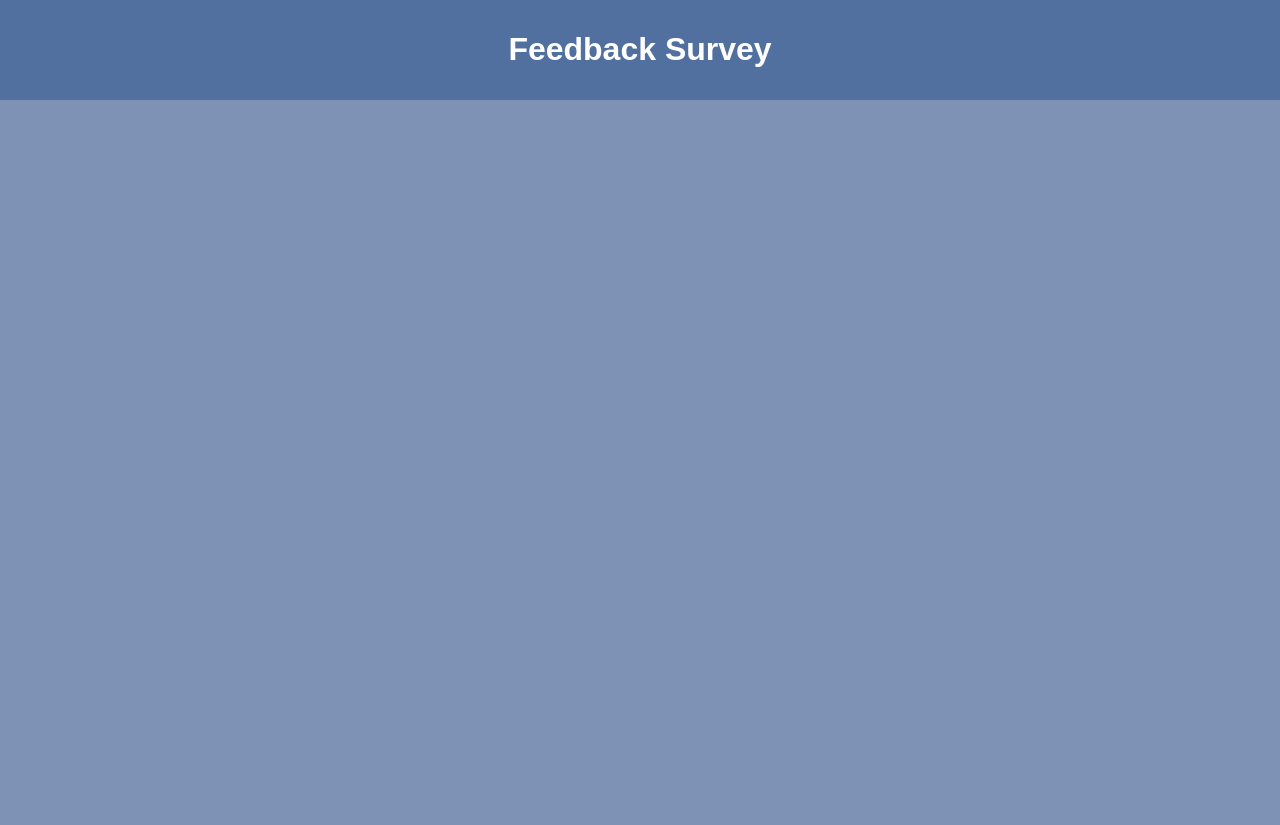
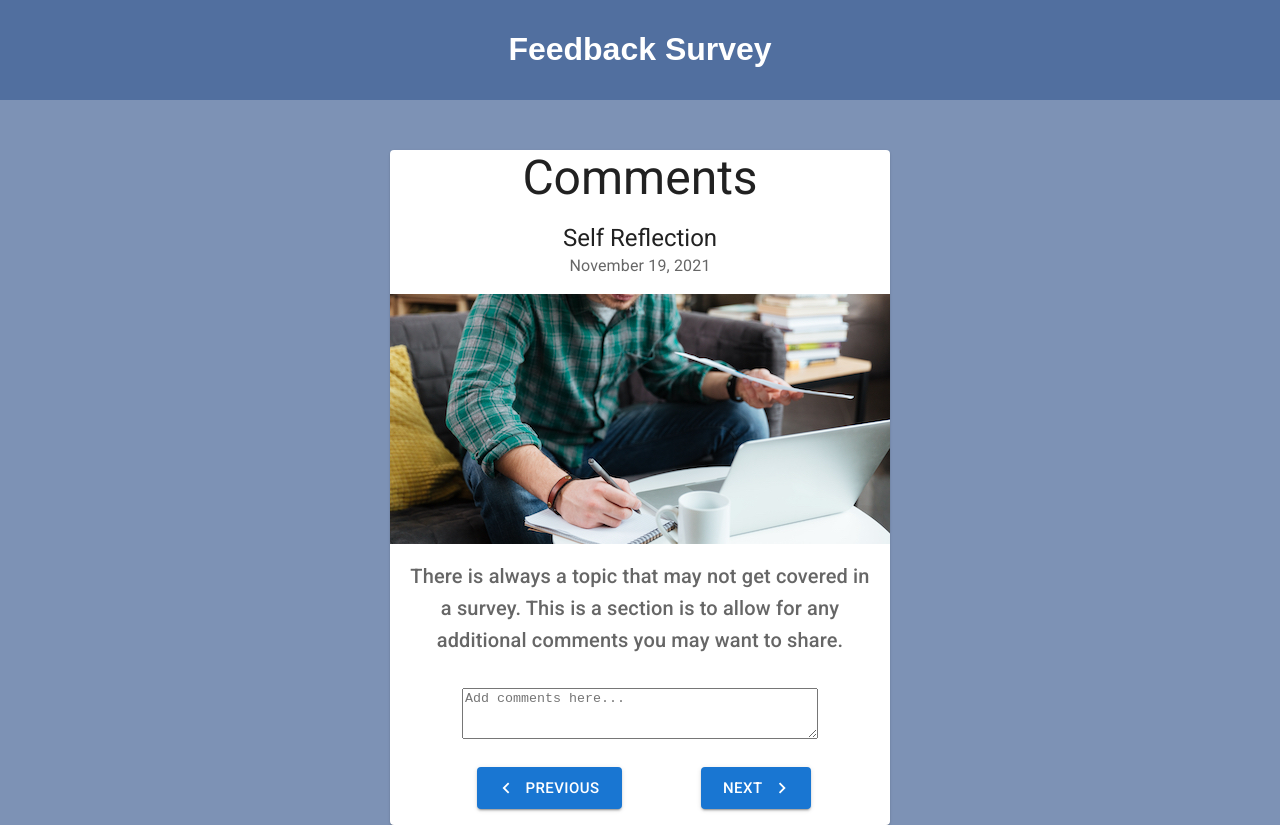
Before and after one commit to CSNatLUTHER/Tier2-Week11-WeekendChallenge-FeedbackLoop, a React (Create React App) app: page /comments in a window 1280 px wide. Before the commit this address had no page. Before the commit the page ends 800 px from the top, so only its background shows below. Built offline with nearby package versions, Linux system fonts and the light colour scheme.

Commit message:
comment box working

```diff
--- a/src/components/App/App.jsx
+++ b/src/components/App/App.jsx
@@ -3,7 +3,8 @@ import axios from 'axios';
 import './App.css';
 import Feelings_1 from '../Feelings_1/Feelings_1';
 import Content_2 from '../Content_2/Content_2';
-import Support_3 from '../Support_3/Support_3'
+import Support_3 from '../Support_3/Support_3';
+import Comments_4 from '../Comments_4/Comments_4';
 import { BrowserRouter } from 'react-router-dom';
 import { Routes } from 'react-router';
 import { Route } from 'react-router';
@@ -20,8 +21,8 @@ function App() {
             <Route path="/" element={<Feelings_1 />} ></Route>
             <Route path="/content" element={<Content_2 />} ></Route>
             <Route path="/support" element={<Support_3 />} ></Route>
-            {/* <Route path="/comments" element={<Comments_4 />} ></Route>
-            <Route path="/recap" element={<Recap_5 />} ></Route> */}
+            <Route path="/comments" element={<Comments_4 />} ></Route>
+            {/* <Route path="/recap" element={<Recap_5 />} ></Route> */}
           </Routes>
         </BrowserRouter>
     </div>
--- /dev/null
+++ b/src/components/Comments_4/Comments_4.css
@@ -0,0 +1,11 @@
+.comments{
+    display: flex;
+    flex-direction: row;
+    justify-content: space-around;
+}
+
+.buttonDiv {
+    display: flex;
+    flex-direction: row;
+    justify-content: space-evenly;
+}
--- a/src/components/Support_3/Support_3.jsx
+++ b/src/components/Comments_4/Comments_4.jsx
@@ -1,25 +1,22 @@
 import React from 'react';
-import './Support_3.css';
+import './Comments_4.css';
 import Card from '@mui/material/Card';
 import CardHeader from '@mui/material/CardHeader';
 import CardMedia from '@mui/material/CardMedia';
 import CardContent from '@mui/material/CardContent';
 import Typography from '@mui/material/Typography';
 import { Button} from '@mui/material';
-import image from './images/support.jpg';
+import image from './images/comments.jpg';
 import { Box } from '@mui/system';
 import NavigateNextSharpIcon from '@mui/icons-material/NavigateNextSharp';
 import NavigateBeforeSharpIcon from '@mui/icons-material/NavigateBeforeSharp';
-import InputLabel from '@mui/material/InputLabel';
-import MenuItem from '@mui/material/MenuItem';
-import FormControl from '@mui/material/FormControl';
-import Select from '@mui/material/Select';
+import { TextareaAutosize } from '@mui/base';
 import { useDispatch } from 'react-redux';
 import { Link } from 'react-router-dom';
 
 
 
-function Support_3() {
+function Comments_4() {
 
 
   const [value, setValue] = React.useState();
@@ -39,7 +36,7 @@ function Support_3() {
 
   const runNext = () => {
     dispatch({
-      type: 'UPDATE_SUPPORT',
+      type: 'UPDATE_COMMENTS',
       payload: value
     })
   };
@@ -49,10 +46,10 @@ function Support_3() {
   };
 
   return (
-    <div className="support">
+    <div className="comments">
       <Card sx={{ maxWidth: 500 }}>
         <Typography variant="h3" color="text.primary">
-            Support
+            Comments
         </Typography>
         <CardHeader
           title="Self Reflection"
@@ -66,28 +63,19 @@ function Support_3() {
         />
         <CardContent>
           <Typography variant="h6" color="text.secondary">
-            A successful program is dependent on a great support system. On a scale from 1 to 5, with 1 being poor and 5 being excellent, please tell us how well you feel supported at Prime.
+            There is always a topic that may not get covered in a survey.
+            This is a section is to allow for any additional comments you may want to share.
           </Typography>
         </CardContent>
-        <FormControl variant="standard" sx={{ml: 1, mb: 3, minWidth: 120 }}>
-        <InputLabel id="demo-simple-select-standard-label">Select Value</InputLabel>
-          <Select
-            labelId="value-select"
-            id="value-select"
-            value={value}
+        <CardContent>
+          <TextareaAutosize
+            aria-label="minimum height"
+            minRows={3}
+            placeholder="Add comments here..."
+            style={{ width: 350 }}
             onChange={handleChange}
-            label="Select Value"
-          >
-            <MenuItem value="">
-              <em>None</em>
-            </MenuItem>
-            <MenuItem value={1}>1</MenuItem>
-            <MenuItem value={2}>2</MenuItem>
-            <MenuItem value={3}>3</MenuItem>
-            <MenuItem value={4}>4</MenuItem>
-            <MenuItem value={5}>5</MenuItem>
-          </Select>
-        </FormControl>
+          />
+        </CardContent>
         <Box sx={{ mt: 1, ml: 1, mb: 2 }}>
           <div className="buttonDiv">
             <Link to="/content" style={{ color: 'inherit', textDecoration: 'inherit'}}>
@@ -108,4 +96,4 @@ function Support_3() {
   );
 }
 
-export default Support_3;
+export default Comments_4;
--- a/src/index.js
+++ b/src/index.js
@@ -32,6 +32,10 @@ const feedback = (state = {
         state = {...state, support:action.payload};
         return state;
     }
+    else if(action.type === 'UPDATE_COMMENTS'){
+        state = {...state, comments:action.payload};
+        return state;
+    }
     return state;
   }; // end pizzaListReducer
 
```
Also changed, not shown: src/components/Comments_4/images/comments.jpg (added).
